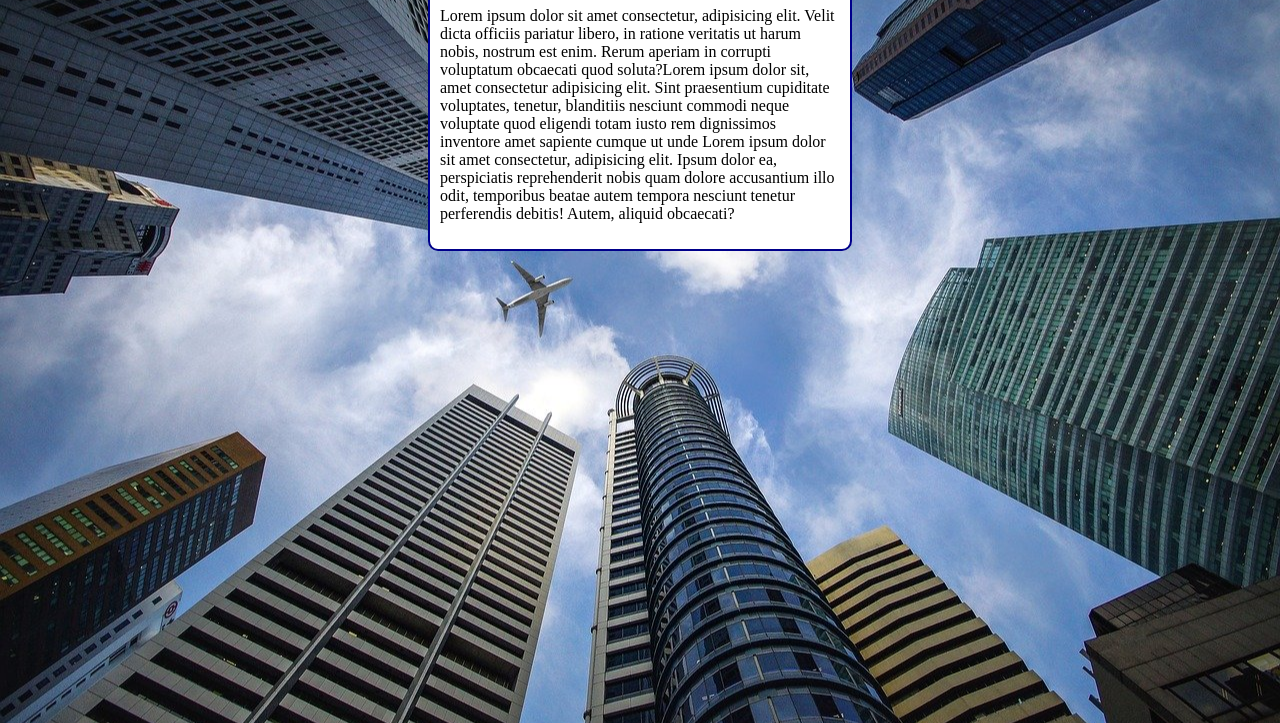
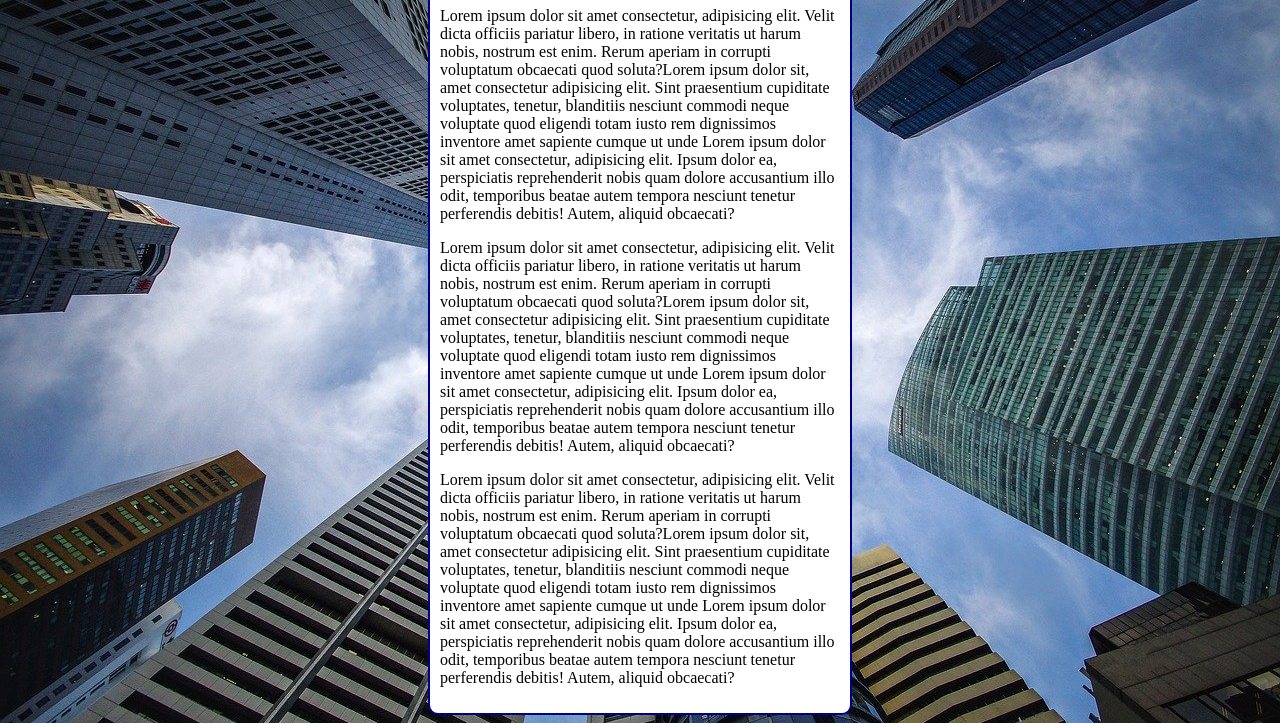
Before and after one commit to ribeiroedu88/HTML-CSS, a plain HTML site: page Exercicios/Exercicio-022/fundo006.html in a window 1280 px wide. Shown: the part 93-816 px from the top of the page. Drawn offline with Linux system fonts and the light colour scheme.

Commit message:
Update fundo006.html

```diff
--- a/Exercicios/Exercicio-022/fundo006.html
+++ b/Exercicios/Exercicio-022/fundo006.html
@@ -9,16 +9,25 @@
 
         body {
             height: 100vh;
-            background-color: black;
+            /*background-color: black;
             background-image: url('imagens/wallpaper002.jpg');
             background-position: center center;
             background-repeat: no-repeat;
             background-size: cover;
+            background-attachment: fixed;*/
+
+            /* --- SHORTHAND - BACKGROUND
+                color > image > position > repeat > [size] > attachment
+            */
+
+            background: black url('imagens/wallpaper002.jpg') center center no-repeat fixed;
+
+            background-size: cover; /* -- NÃO FUNCIONA NO SHORTHAND -- */
         }
 
         main {
             background-color: white;
-            width: 400px;
+            max-width: 400px;
             padding: 10px;
             margin: auto;
             border: 2px solid darkblue;
@@ -31,6 +40,9 @@
     <main>
         <h1>Teste de imagem de fundo</h1>
         <p>Lorem ipsum dolor sit amet consectetur, adipisicing elit. Velit dicta officiis pariatur libero, in ratione veritatis ut harum nobis, nostrum est enim. Rerum aperiam in corrupti voluptatum obcaecati quod soluta?Lorem ipsum dolor sit, amet consectetur adipisicing elit. Sint praesentium cupiditate voluptates, tenetur, blanditiis nesciunt commodi neque voluptate quod eligendi totam iusto rem dignissimos inventore amet sapiente cumque ut unde Lorem ipsum dolor sit amet consectetur, adipisicing elit. Ipsum dolor ea, perspiciatis reprehenderit nobis quam dolore accusantium illo odit, temporibus beatae autem tempora nesciunt tenetur perferendis debitis! Autem, aliquid obcaecati?</p>
+        <p>Lorem ipsum dolor sit amet consectetur, adipisicing elit. Velit dicta officiis pariatur libero, in ratione veritatis ut harum nobis, nostrum est enim. Rerum aperiam in corrupti voluptatum obcaecati quod soluta?Lorem ipsum dolor sit, amet consectetur adipisicing elit. Sint praesentium cupiditate voluptates, tenetur, blanditiis nesciunt commodi neque voluptate quod eligendi totam iusto rem dignissimos inventore amet sapiente cumque ut unde Lorem ipsum dolor sit amet consectetur, adipisicing elit. Ipsum dolor ea, perspiciatis reprehenderit nobis quam dolore accusantium illo odit, temporibus beatae autem tempora nesciunt tenetur perferendis debitis! Autem, aliquid obcaecati?</p>
+        <p>Lorem ipsum dolor sit amet consectetur, adipisicing elit. Velit dicta officiis pariatur libero, in ratione veritatis ut harum nobis, nostrum est enim. Rerum aperiam in corrupti voluptatum obcaecati quod soluta?Lorem ipsum dolor sit, amet consectetur adipisicing elit. Sint praesentium cupiditate voluptates, tenetur, blanditiis nesciunt commodi neque voluptate quod eligendi totam iusto rem dignissimos inventore amet sapiente cumque ut unde Lorem ipsum dolor sit amet consectetur, adipisicing elit. Ipsum dolor ea, perspiciatis reprehenderit nobis quam dolore accusantium illo odit, temporibus beatae autem tempora nesciunt tenetur perferendis debitis! Autem, aliquid obcaecati?</p>
+
     </main>
 </body>
 </html>
```
